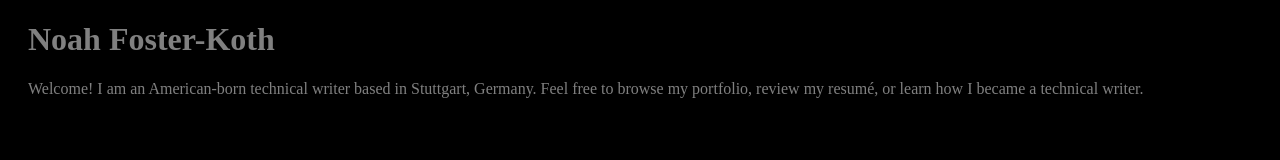
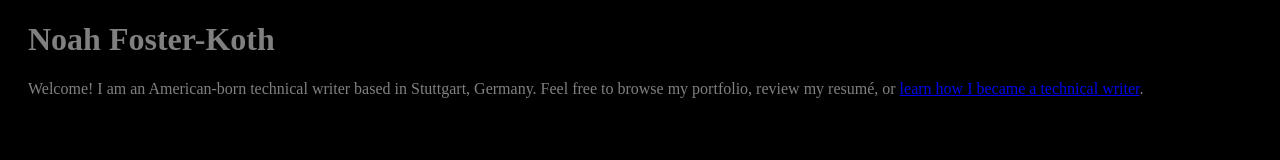
Before and after one commit to FKNoah/FKNoah.github.io, a plain HTML site: page index.html in a window 1280 px wide. Drawn offline with Linux system fonts and the light colour scheme.

Commit message:
Update index.html
Added link to my_story.html.

```diff
--- a/index.html
+++ b/index.html
@@ -7,6 +7,6 @@
     <body>
       <h1>Noah Foster-Koth</h1>
       <p>Welcome! I am an American-born technical writer based in Stuttgart, Germany.
-    Feel free to browse my portfolio, review my resumé, or learn how I became a technical writer.</p></body>
+    Feel free to browse my portfolio, review my resumé, or <a href="my_story.html">learn how I became a technical writer</a>.</p></body>
 </html>
 </html>
```
